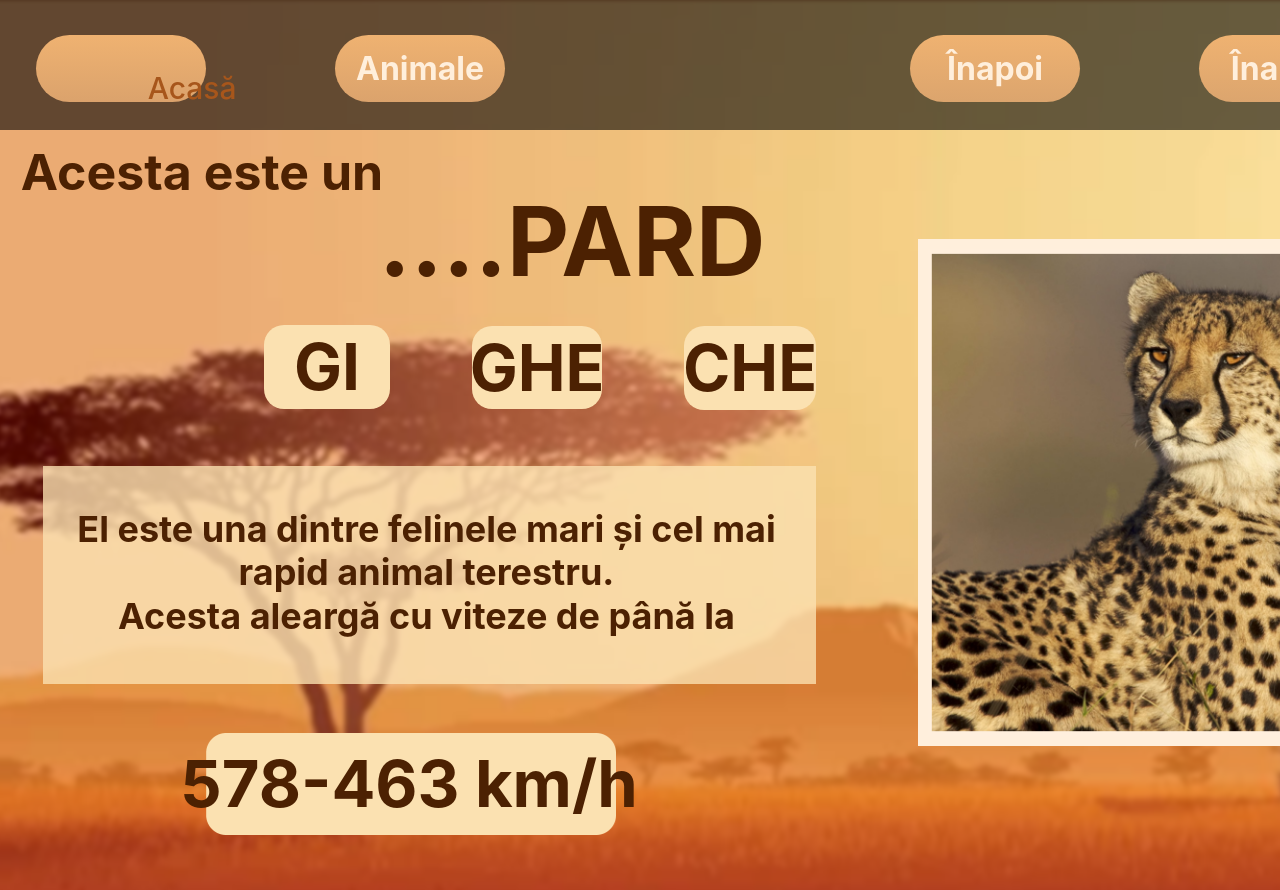
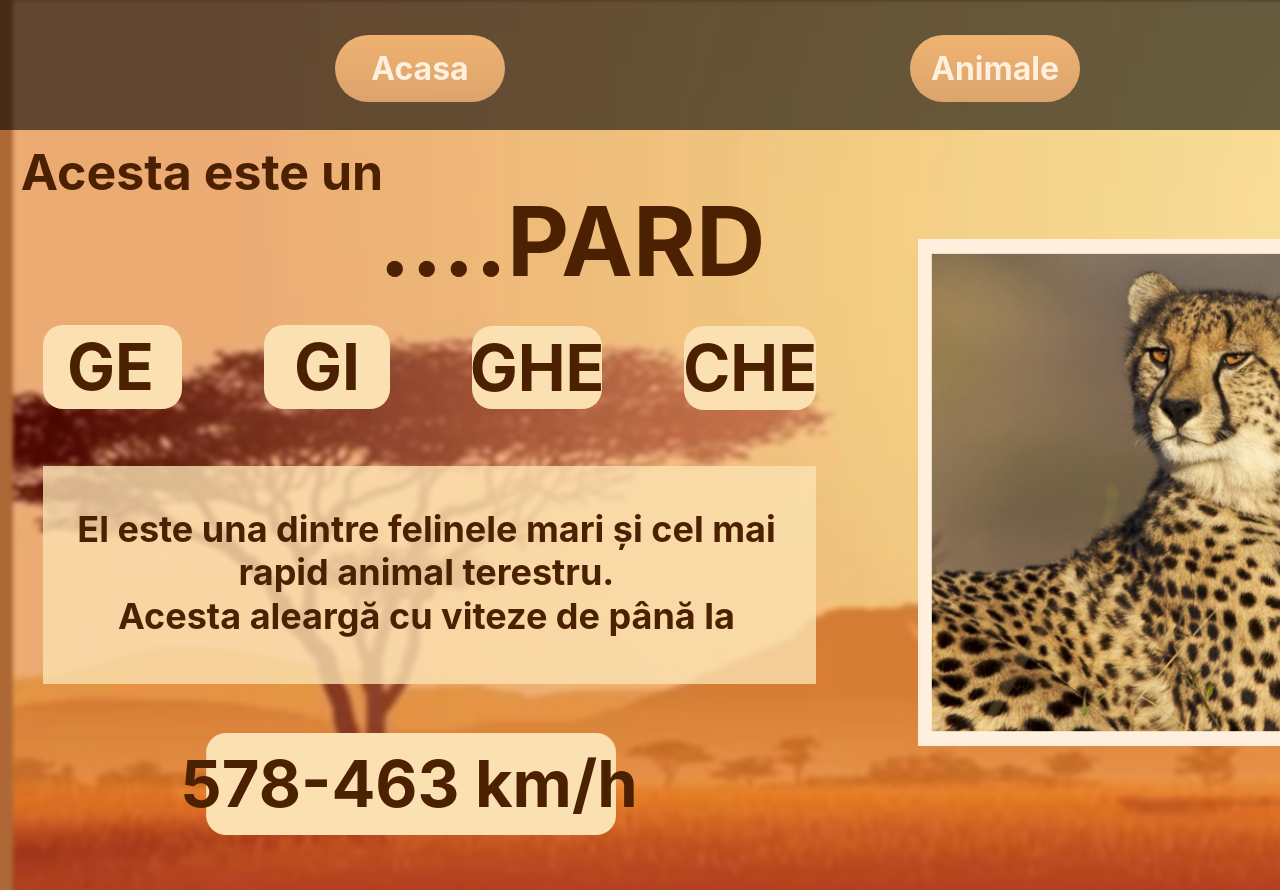
Before and after one commit to vasi334/ioc-project, a React (Vite) app: page /ghepard in a window 1280 px wide. Shown: the top 890 px of the page. Built offline with nearby package versions, Linux system fonts and the light colour scheme; a web font is replaced by a local one.

Commit message:
Ghepard fixes

```diff
--- a/src/first_page/first_page.css
+++ b/src/first_page/first_page.css
@@ -159,6 +159,7 @@ button {
   white-space: nowrap;
   z-index: 5;
   background-color: #a7561b;
+  cursor:pointer;
 }
 
 .nav{
--- a/src/ghepard/ghepard.css
+++ b/src/ghepard/ghepard.css
@@ -30,15 +30,16 @@ button {
   overflow: hidden;
   box-shadow: 0 4px 4px 0 rgba(0, 0, 0, 0.25);
 }
-.header {
+.nav-bar{
   position: relative;
-  width: 1440px;
+  width: 100%;
   height: 130px;
   margin: 0 0 0 0;
   background: rgba(1, 0, 0, 0.58);
   z-index: 25;
   overflow: hidden;
 }
+
 .buttonu-magic-basic {
   display: flex;
   align-items: center;
@@ -234,7 +235,7 @@ button {
   border: 10px solid #ffefdc;
   z-index: 1;
 }
-.frame {
+.frame-button-1 {
   display: flex;
   align-items: center;
   justify-content: center;
@@ -616,7 +617,7 @@ button {
   width: 1467px;
   height: 1104px;
   top: 0;
-  left: -9px;
+  left: 1%;
   background: url(../assets/images/797b807c7158102d80d4adb1d36431b119fc6bec.png)
     no-repeat center;
   background-size: cover;
--- a/src/ghepard/ghepard.jsx
+++ b/src/ghepard/ghepard.jsx
@@ -1,28 +1,27 @@
 import React from 'react';
 import './ghepard.css';
+import {Link} from "react-router-dom";
 
 export default function Main() {
   return (
     <div className='main-container'>
-      <div className='header'>
-        <button className='buttonu-magic-basic'>
-          <span className='text'>Acasă</span>
-        </button>
-        <button className='buttonu-magic-basic-1'>
-          <span className='text-2'>Înainte</span>
-        </button>
-        <button className='buttonu-magic-basic-3'>
-          <span className='text-4'>Înapoi</span>
-        </button>
-        <button className='buttonu-magic-basic-5'>
-          <span className='text-6'>Animale</span>
-        </button>
+      <div className='nav-bar'>
+        <Link to='/page2'>
+          <button className='buttonu-magic-basic-3'>
+            <span className='text-4'>Animale</span>
+          </button>
+        </Link>
+        <Link to='/'>
+          <button className='buttonu-magic-basic-5'>
+            <span className='animale'>Acasa</span>
+          </button>
+        </Link>
       </div>
       <div className='flex-row-ce'>
         <span className='acesta-este-un'>Acesta este un </span>
         <span className='pard'>....PARD</span>
         <div className='ghepard-7' />
-        <button className='frame'>
+        <button className='frame-button-1'>
           <span className='ge'>GE</span>
         </button>
         <button className='frame-button'>
@@ -50,19 +49,16 @@ export default function Main() {
         <span className='span-kmh'>578-463 km/h</span>
       </div>
       <div className='div-flex-row'>
-        <button className='button-frame'>
-          <div className='div-empty'>
-            <span className='span-empty-b'>116</span>
-            <span className='empty'> </span>
-          </div>
+        <button className='frame-button-c'>
+          <span className='empty-d'>116</span>
         </button>
         <button className='frame-button-c'>
           <span className='empty-d'>123</span>
         </button>
-        <button className='frame-button-e'>
+        <button className='frame-button-c'>
           <span className='empty-f'>115</span>
         </button>
-        <button className='frame-button-10'>
+        <button className='frame-button-c'>
           <span className='empty-11'>125</span>
         </button>
       </div>
--- a/src/girafa/girafa.css
+++ b/src/girafa/girafa.css
@@ -31,6 +31,15 @@ button {
   box-shadow: 0 4px 4px 0 rgba(0, 0, 0, 0.25);
 }
 
+.nav-bar{
+  position: relative;
+  width: 100%;
+  height: 130px;
+  margin: 0 0 0 0;
+  background: rgba(1, 0, 0, 0.58);
+  z-index: 25;
+  overflow: hidden;
+}
 
 .buttonu-magic-basic {
   display: flex;
@@ -49,6 +58,7 @@ button {
   z-index: 28;
   border-radius: 1000px;
 }
+
 .text {
   display: flex;
   align-items: center;
@@ -701,7 +711,7 @@ button {
   width: 1467px;
   height: 1104px;
   top: 0;
-  left: -9px;
+  left: 1%;
   background: url(../assets/images/797b807c7158102d80d4adb1d36431b119fc6bec.png)
     no-repeat center;
   background-size: cover;
--- a/src/girafa/girafa.jsx
+++ b/src/girafa/girafa.jsx
@@ -6,7 +6,7 @@ import { Link } from 'react-router-dom';
 export default function Main() {
   return (
     <div className='main-container'>
-      <div className='header'>
+      <div className='nav-bar'>
       <Link to='/page2'>
         <button className='buttonu-magic-basic-3'>
             <span className='text-4'>Animale</span>
```
